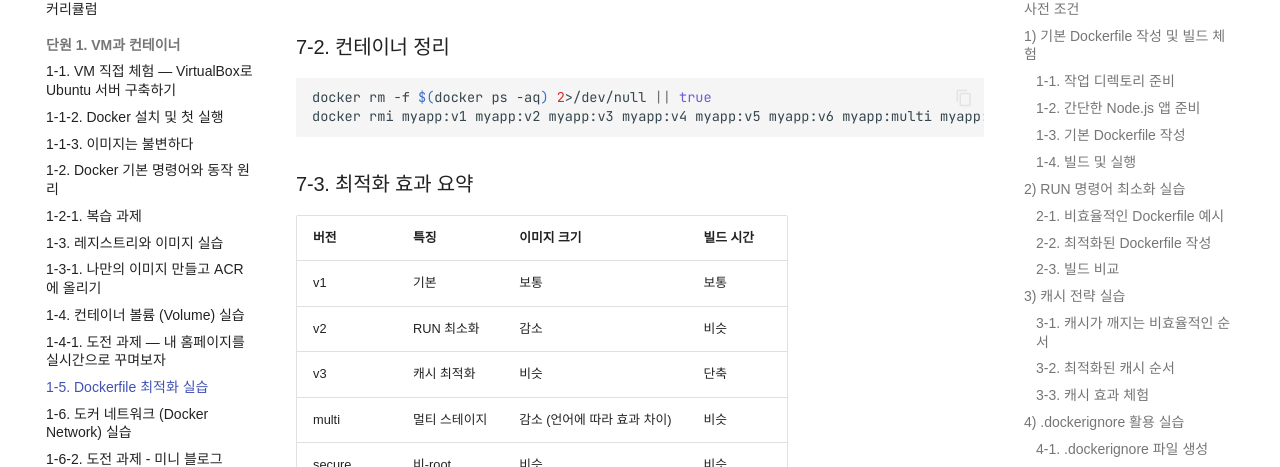
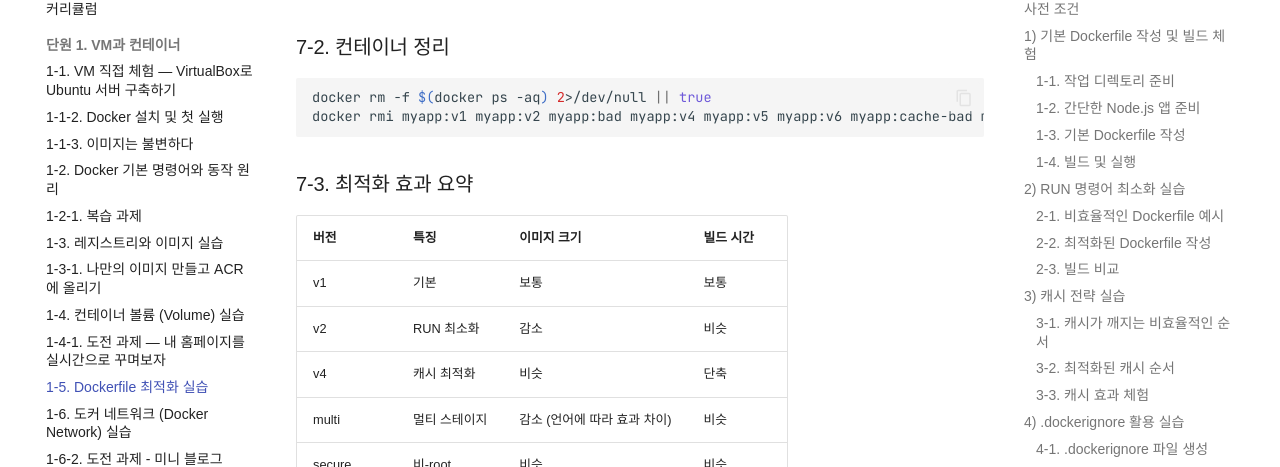
Before and after one commit to skilleat-labs/docker-k8s-labs, an MkDocs documentation site: the page built from docs/modules/module8/1-5.md, in a window 1280 px wide and 900 px high, scrolled down 11374 px. Shown: the part 153-620 px from the top of the window. Built offline with MkDocs 1.6.1 and Material for MkDocs 9.7.7, drawn with Linux system fonts in a browser that asks for light colours; some web fonts are replaced.

Commit message:
docs: 모듈8 1-5 정리 명령어 및 요약 표 오류 수정
v3 제거, bad/cache-bad 누락 이미지 추가, 요약 표 v3 → v4 수정

Co-Authored-By: Claude Sonnet 4.6 <noreply@anthropic.com>

````diff
--- a/docs/modules/module8/1-5.md
+++ b/docs/modules/module8/1-5.md
@@ -566,7 +566,7 @@ docker images | grep myapp
 
 ```bash
 docker rm -f $(docker ps -aq) 2>/dev/null || true
-docker rmi myapp:v1 myapp:v2 myapp:v3 myapp:v4 myapp:v5 myapp:v6 myapp:multi myapp:secure 2>/dev/null || true
+docker rmi myapp:v1 myapp:v2 myapp:bad myapp:v4 myapp:v5 myapp:v6 myapp:cache-bad myapp:multi myapp:secure 2>/dev/null || true
 ```
 
 ### 7-3. 최적화 효과 요약
@@ -575,7 +575,7 @@ docker rmi myapp:v1 myapp:v2 myapp:v3 myapp:v4 myapp:v5 myapp:v6 myapp:multi mya
 |------|------|------------|-----------|
 | v1 | 기본 | 보통 | 보통 |
 | v2 | RUN 최소화 | 감소 | 비슷 |
-| v3 | 캐시 최적화 | 비슷 | 단축 |
+| v4 | 캐시 최적화 | 비슷 | 단축 |
 | multi | 멀티 스테이지 | 감소 (언어에 따라 효과 차이) | 비슷 |
 | secure | 비-root | 비슷 | 비슷 |
 
````
